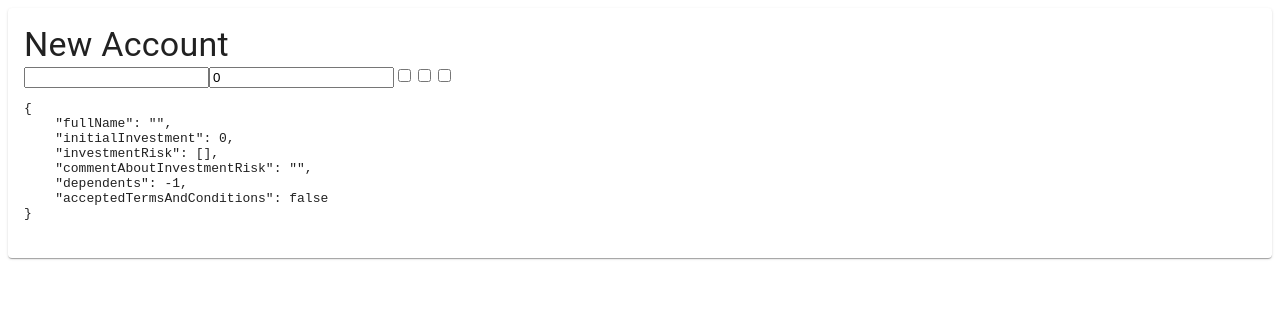
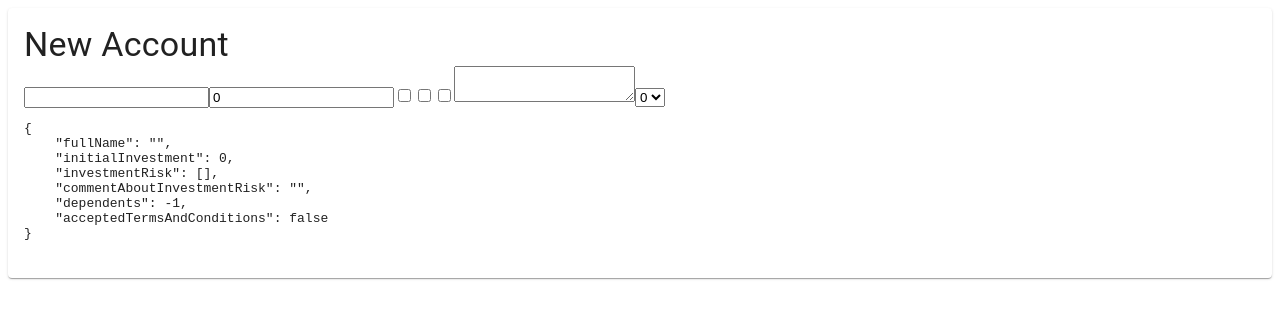
Before and after one commit to Annie-Huang/formik-typescript-material-ui, a React (Create React App) app: page / in a window 1280 px wide. Shown: the top 318 px of the page. Built offline with nearby package versions, Linux system fonts and the light colour scheme.

Commit message:
Create textarea and select from <Field> in formik

```diff
--- a/src/FormDemo.tsx
+++ b/src/FormDemo.tsx
@@ -27,6 +27,17 @@ export const FormDemo = () => {
               <Field name='investmentRisk' value='Medium' type='checkbox' />
               <Field name='investmentRisk' value='Low' type='checkbox' />
 
+              <Field name='commentAboutInvestmentRisk' as='textarea' />
+
+              <Field name='dependents' as='select'>
+                <option value={0}>0</option>
+                <option value={1}>1</option>
+                <option value={2}>2</option>
+                <option value={3}>3</option>
+                <option value={4}>4</option>
+                <option value={5}>5</option>
+              </Field>
+
               <pre>{JSON.stringify(values, null, 4)}</pre>
             </Form>
           )}
```
Also changed, not shown: Note.txt.
